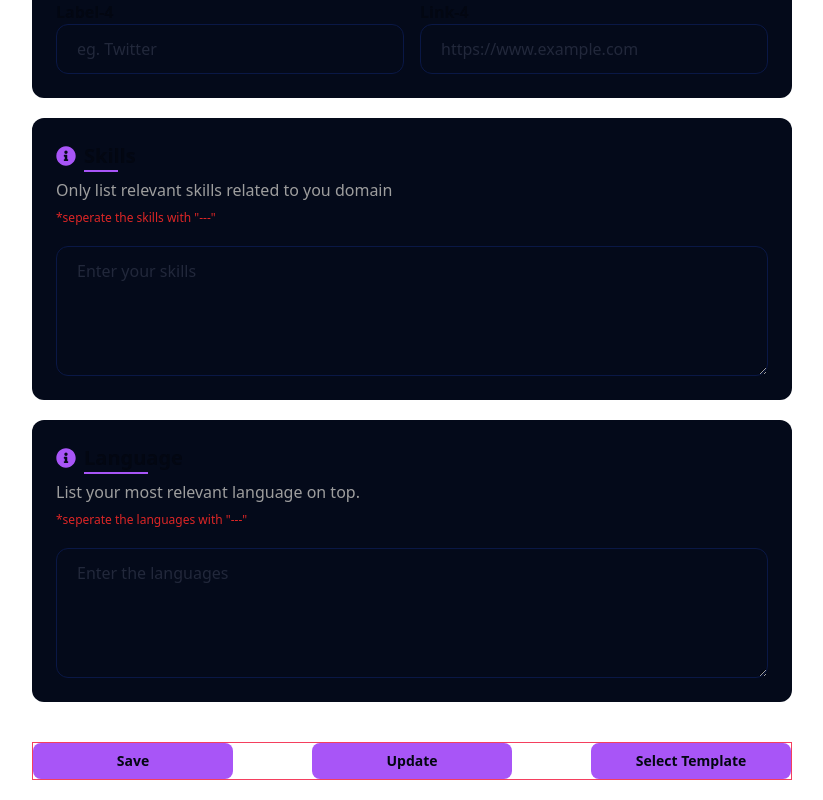
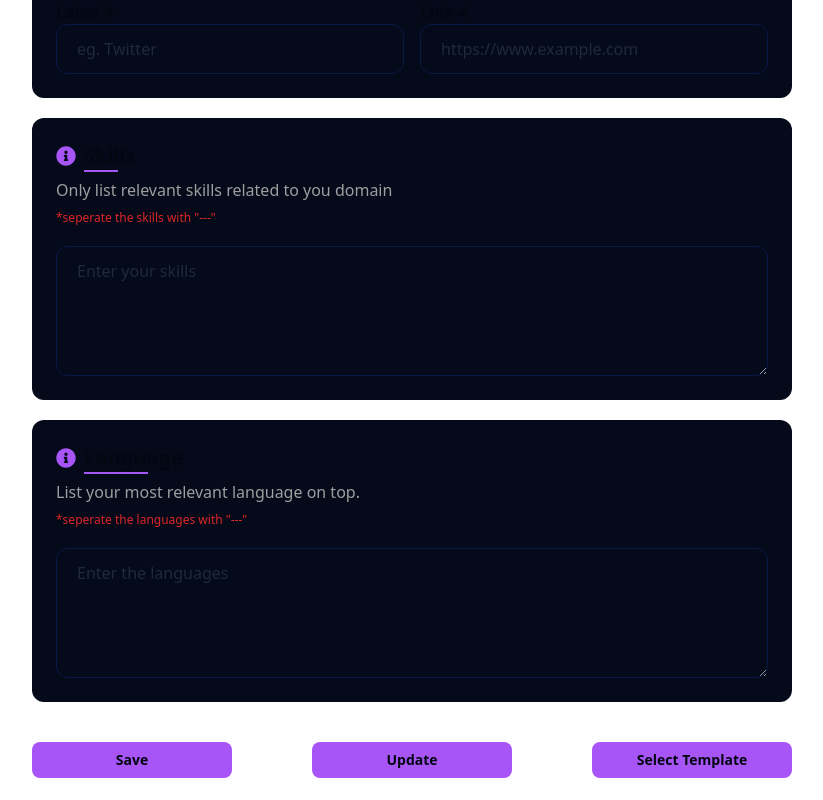
Before and after one commit to HarikrishnanYPR1707/EcliptiQ, a React (Vite) app in the folder client/: page /information/1 in a window 1280 px wide. Shown: the part 5440-6240 px from the top of the page, without its empty margins (228-1051 px from the left). Built offline with nearby package versions, Linux system fonts and the light colour scheme; no server answers; a web font is replaced by a local one.

Commit message:
Removed borders

```diff
--- a/client/src/pages/Information.jsx
+++ b/client/src/pages/Information.jsx
@@ -1627,7 +1627,7 @@ const Information = () => {
           </div>
         </div>
       </div>
-      <div className="flex w-[760px] items-center justify-between border border-rose-500">
+      <div className="flex w-[760px] items-center justify-between">
         <button
           onClick={handleDataSubmission}
           className="w-[200px] rounded-lg bg-purple-500 py-2 text-sm font-semibold"
```
